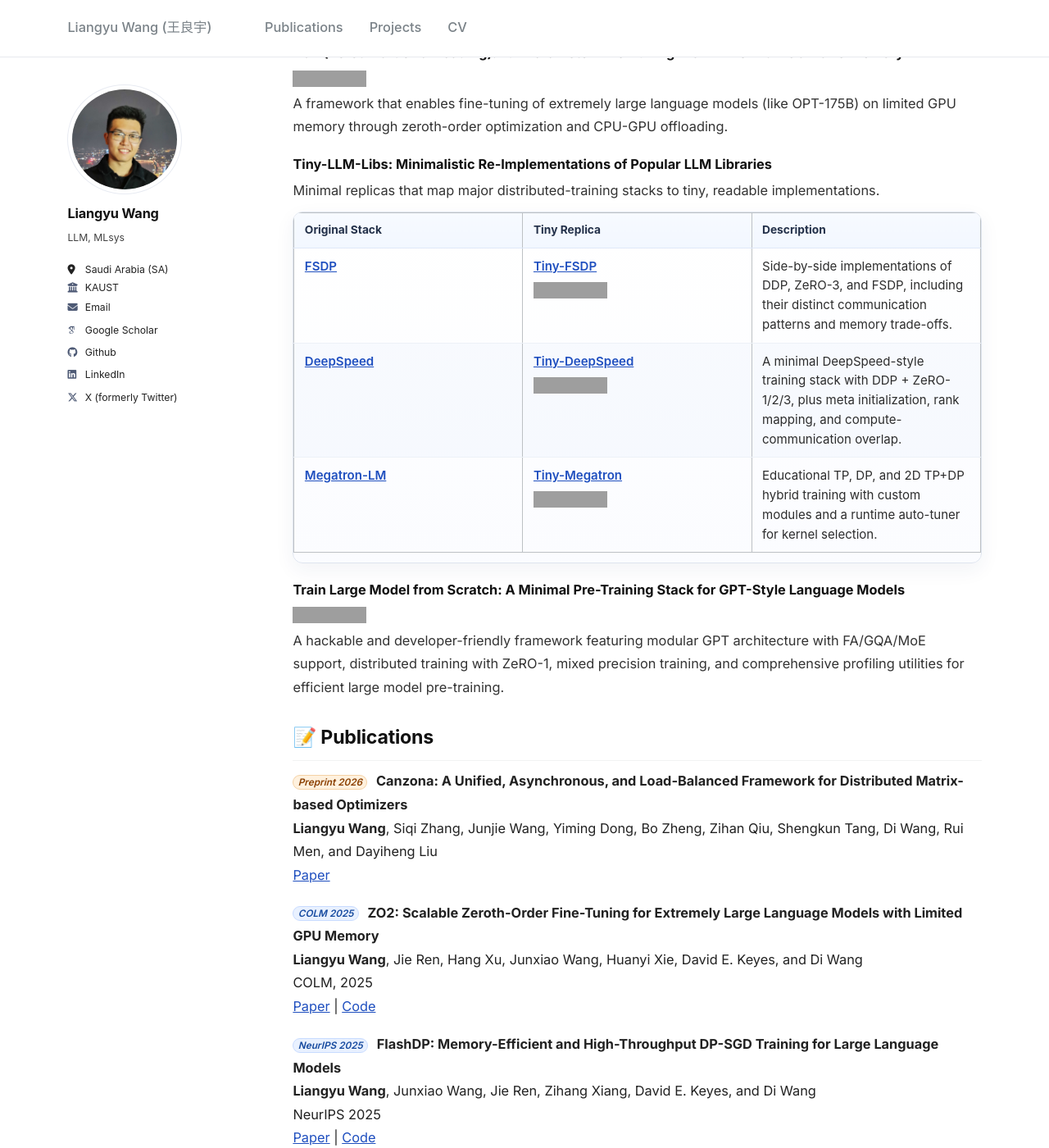
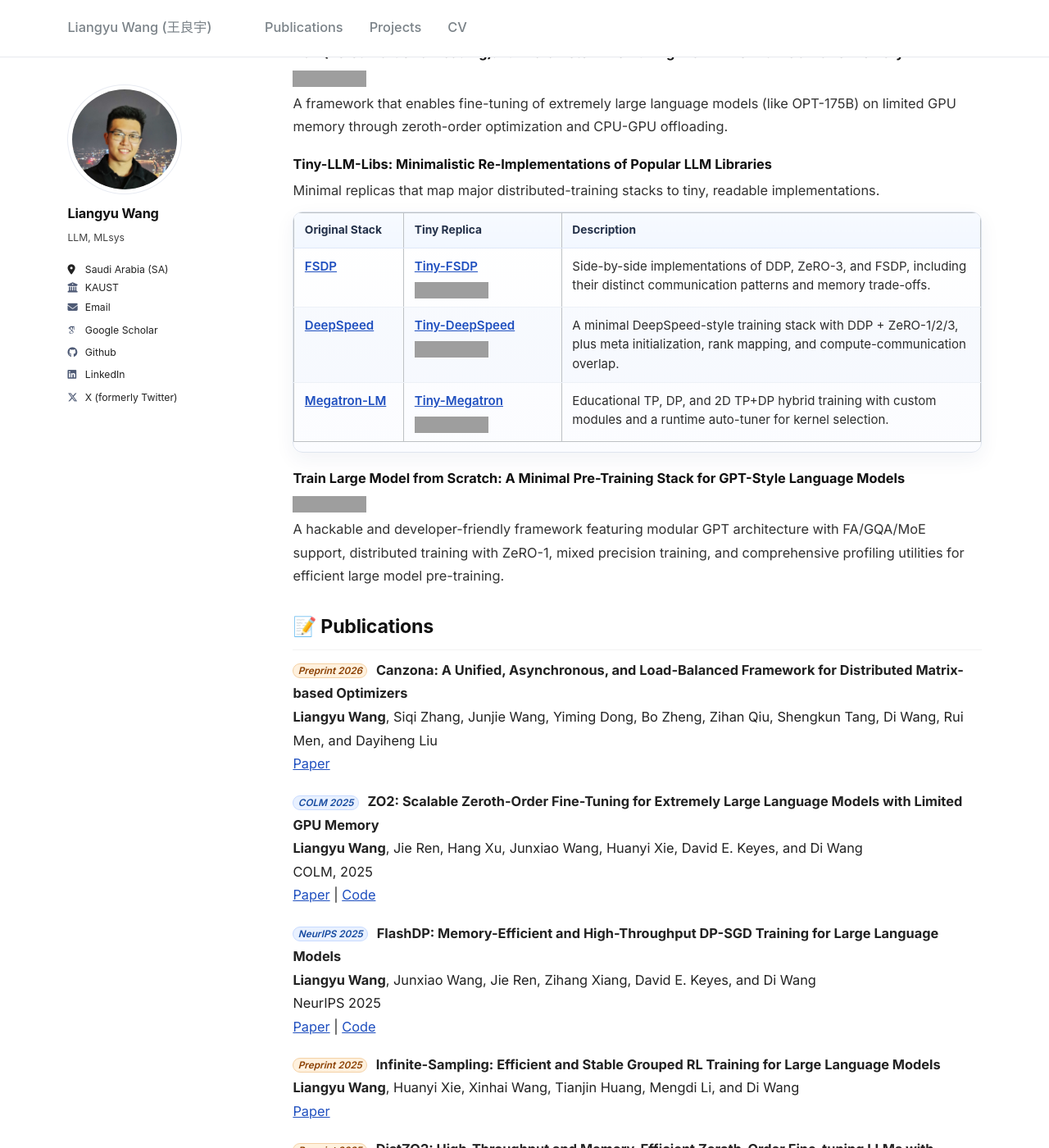
Before and after one commit to liangyuwang/liangyuwang.github.io, a Jekyll site: the page built from _pages/about.md, in a window 1280 px wide and 1400 px high, scrolled down 892 px. Shown: the whole window at 82% size. Built offline with Jekyll 4.4.1, drawn with Linux system fonts in a browser that asks for light colours; some web fonts are replaced; grey boxes are pictures that could not be loaded.

Commit message:
update project theme

```diff
--- a/assets/css/custom-theme.css
+++ b/assets/css/custom-theme.css
@@ -218,7 +218,6 @@ li {
   width: 100%;
   border-collapse: collapse;
   min-width: 760px;
-  table-layout: fixed;
 }
 
 .tiny-compare-table th,
@@ -254,7 +253,6 @@ li {
 
 .tiny-compare-table td:first-child {
   white-space: nowrap;
-  width: 18%;
 }
 
 .tiny-compare-table td:first-child a,
@@ -264,7 +262,6 @@ li {
 
 .tiny-compare-table td:nth-child(2) {
   white-space: normal;
-  width: 24%;
 }
 
 .tiny-compare-table td:nth-child(2) a {
@@ -273,6 +270,14 @@ li {
 
 .tiny-compare-table td:nth-child(2) > a {
   display: block;
+}
+
+.tiny-compare-table th:nth-child(1) {
+  width: 16%;
+}
+
+.tiny-compare-table th:nth-child(2) {
+  width: 23%;
 }
 
 .tiny-compare-table tbody tr:last-child td {
```
